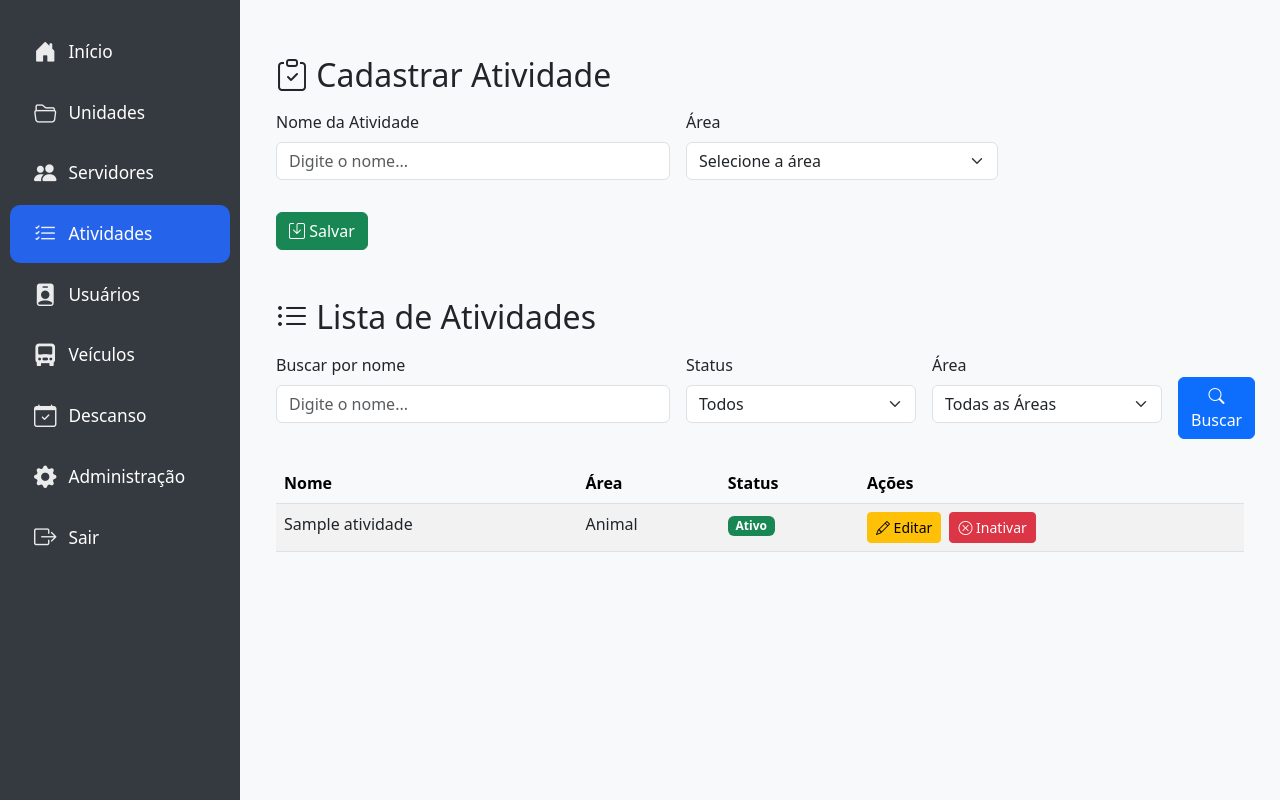
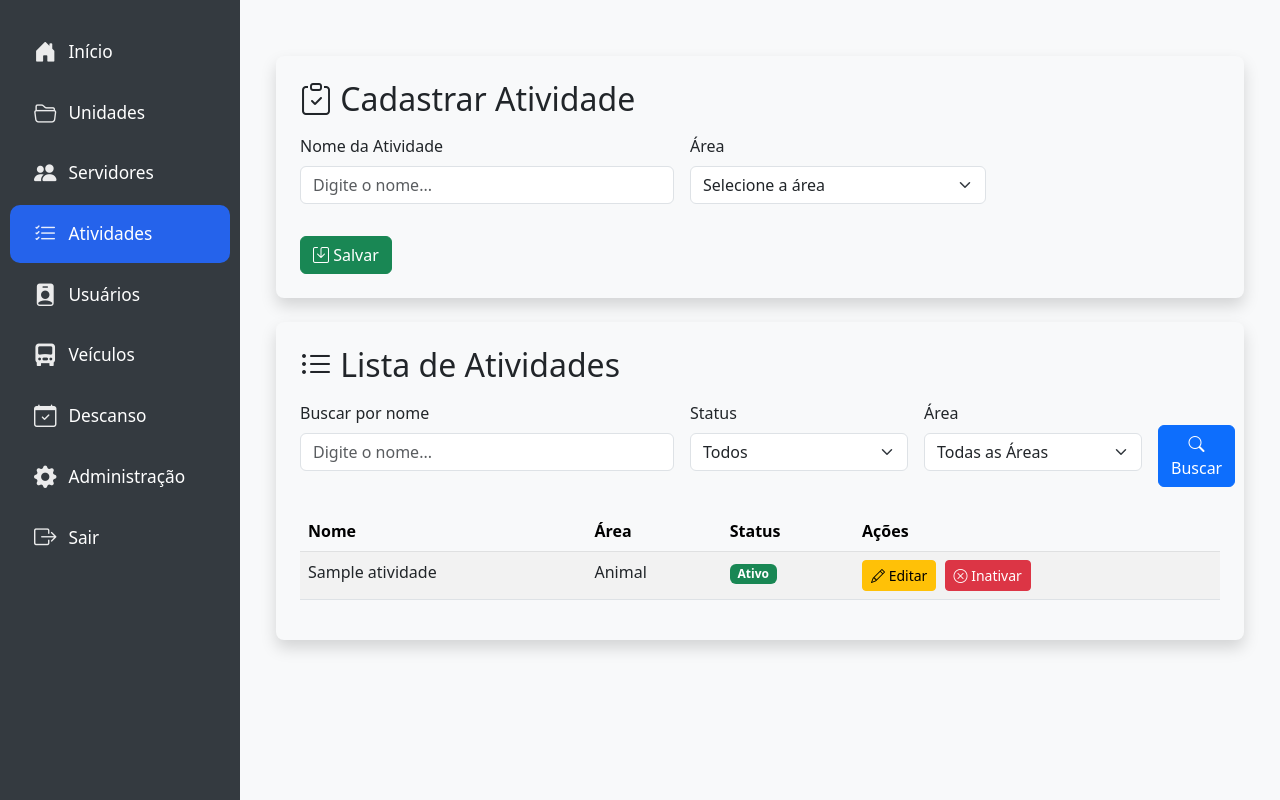
Before and after one commit to MarceloAnsilago/Programacao_de_atividades_ideron, a Django app: page /atividades/ in a window 1280 px wide. Shown: the part 71-871 px from the top of the page. Run offline with Django 5.2, Linux system fonts and the light colour scheme; a user stored in the database is signed in; tables that the repository leaves empty hold one stand-in row (values such as "Sample post").

Commit message:
Primeiro commit: lista de atividades com jumbotrons no Bootstrap 5

```diff
--- a/atividades/templates/atividades/editar_atividade.html
+++ b/atividades/templates/atividades/editar_atividade.html
@@ -3,6 +3,7 @@
 
 {% block content %}
 <div class="container mt-4">
+    <div class="p-4 mb-4 bg-light rounded-3 shadow">
         <h2><i class="bi bi-pencil-square"></i> {{ titulo|default:"Editar Atividade" }}</h2>
 
         <form method="post">
@@ -30,4 +31,5 @@
             <a href="{% url 'atividades:lista' %}" class="btn btn-secondary ms-2">Cancelar</a>
         </form>
     </div>
+</div>
 {% endblock %}
--- a/atividades/templates/atividades/lista_atividades.html
+++ b/atividades/templates/atividades/lista_atividades.html
@@ -2,8 +2,11 @@
 {% load extra_filters %}
 
 {% block content %}
+
 <div class="container mt-4">
 
+  <!-- JUMBOTRON: Cadastro -->
+  <div class="p-4 mb-4 bg-light rounded-3 shadow">
     <h2 class="mb-3">
       <i class="bi bi-clipboard-check"></i> Cadastrar Atividade
     </h2>
@@ -11,30 +14,16 @@
       {% csrf_token %}
       <div class="row g-3 mb-3">
         <div class="col-md-6 col-lg-5">
-        {% include "partials/textbox.html"
-            with
-              name="nome"
-              label="Nome da Atividade"
-              placeholder="Digite o nome..."
-              required=True
-              value=form.nome.value %}
+          {% include "partials/textbox.html" with name="nome" label="Nome da Atividade" placeholder="Digite o nome..." required=True value=form.nome.value %}
         </div>
         <div class="col-md-6 col-lg-4">
-        {% include "partials/select.html"
-            with
-              name="area"
-              label="Área"
-              options=areas
-              placeholder="Selecione a área"
-              required=True
-              value=form.area.value %}
+          {% include "partials/select.html" with name="area" label="Área" options=areas placeholder="Selecione a área" required=True value=form.area.value %}
         </div>
       </div>
       <button type="submit" class="btn btn-success">
         <i class="bi bi-save"></i> Salvar
       </button>
     </form>
-
     {% if form.errors %}
     <div class="alert alert-danger mt-3">
       <ul>
@@ -44,38 +33,23 @@
       </ul>
     </div>
     {% endif %}
+  </div>
 
-  <h2 class="mt-5 mb-3">
+  <!-- JUMBOTRON: Pesquisa + Lista -->
+  <div class="p-4 mb-4 bg-light rounded-3 shadow">
+    <h2 class="mb-3">
       <i class="bi bi-list-ul"></i> Lista de Atividades
     </h2>
-
-  <!-- FORMULÁRIO DE FILTRO: col-md soma 6+3+2+1=12 -->
+    <!-- FORMULÁRIO DE FILTRO -->
     <form method="get" class="row g-3 align-items-end mb-4">
       <div class="col-md-6 col-lg-5">
-      {% include "partials/textbox.html"
-          with
-            name="busca"
-            label="Buscar por nome"
-            placeholder="Digite o nome..."
-            value=request.GET.busca %}
+        {% include "partials/textbox.html" with name="busca" label="Buscar por nome" placeholder="Digite o nome..." value=request.GET.busca %}
       </div>
       <div class="col-md-3 col-lg-3">
-      {% include "partials/select.html"
-          with
-            name="status"
-            label="Status"
-            options=status_opcoes
-            placeholder="Todos"
-            value=request.GET.status %}
+        {% include "partials/select.html" with name="status" label="Status" options=status_opcoes placeholder="Todos" value=request.GET.status %}
       </div>
       <div class="col-md-2 col-lg-3">
-      {% include "partials/select.html"
-          with
-            name="area"
-            label="Área"
-            options=areas
-            placeholder="Todas as Áreas"
-            value=request.GET.area %}
+        {% include "partials/select.html" with name="area" label="Área" options=areas placeholder="Todas as Áreas" value=request.GET.area %}
       </div>
       <div class="col-md-1 col-lg-1 d-grid">
         <button type="submit" class="btn btn-primary">
@@ -83,7 +57,6 @@
         </button>
       </div>
     </form>
-
     <table class="table table-striped table-hover mt-4">
       <thead class="table-light">
         <tr>
@@ -127,6 +100,7 @@
         {% endfor %}
       </tbody>
     </table>
+  </div>
 
 </div>
 {% endblock %}
--- a/atividades/urls.py
+++ b/atividades/urls.py
@@ -4,14 +4,10 @@ from . import views
 app_name = 'atividades'
 
 urlpatterns = [
-    path('', views.atividades_view, name='lista'),  # lista e criação unificada
-    # Remova ou comente a linha abaixo se não tiver cria_atividade
-    # path('nova/', views.cria_atividade, name='criar'),
+    path('', views.lista_atividades, name='lista'),  # <-- agora está certo!
+    # Outras rotas:
     path('editar/<int:pk>/', views.edita_atividade, name='editar'),
     path('deletar/<int:pk>/', views.deleta_atividade, name='deletar'),
     path('ativar/<int:pk>/', views.ativar_atividade, name='ativar'),
     path('inativar/<int:pk>/', views.inativar_atividade, name='inativar'),
-    path('', views.atividades_view, name='lista'),  # lista e criação
-    path('editar/<int:pk>/', views.edita_atividade, name='editar'),  # edição separada
-
 ]
--- a/atividades/views.py
+++ b/atividades/views.py
@@ -55,7 +55,7 @@ def lista_atividades(request):
         ('inativo', 'Inativo'),
     ]
 
-    return render(request, 'atividades/lista.html', {
+    return render(request, 'atividades/lista_atividades.html', {
         'form': form,
         'atividades': atividades,
         'areas': areas,
```
Lines whose indentation alone changed are shown as unchanged.
